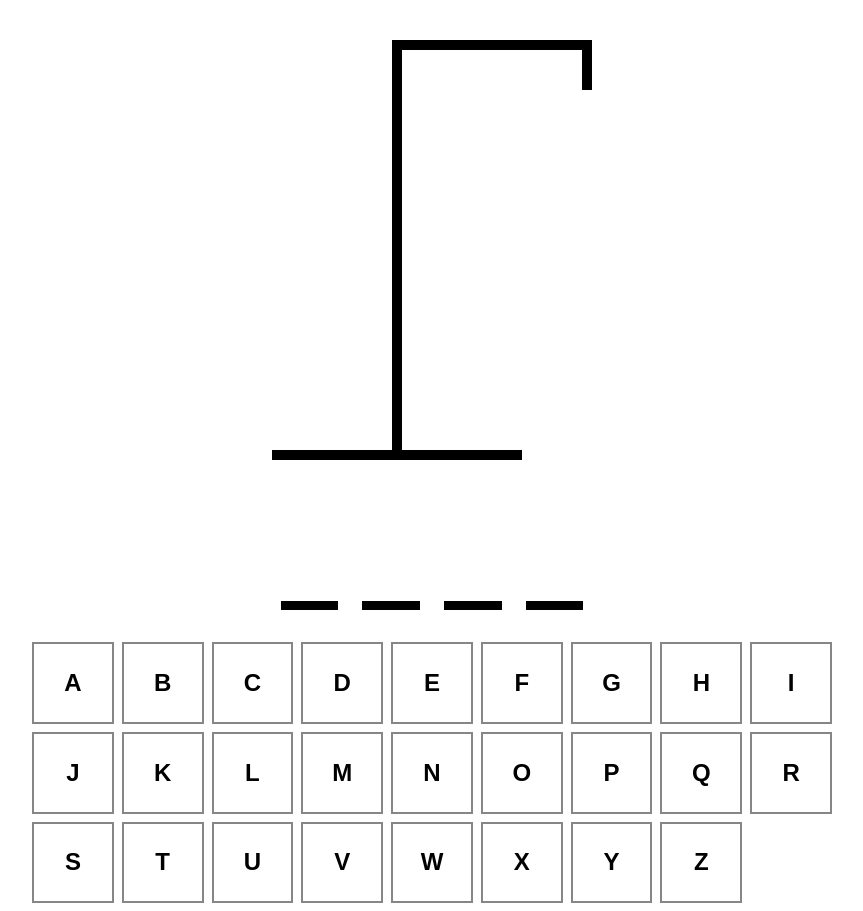
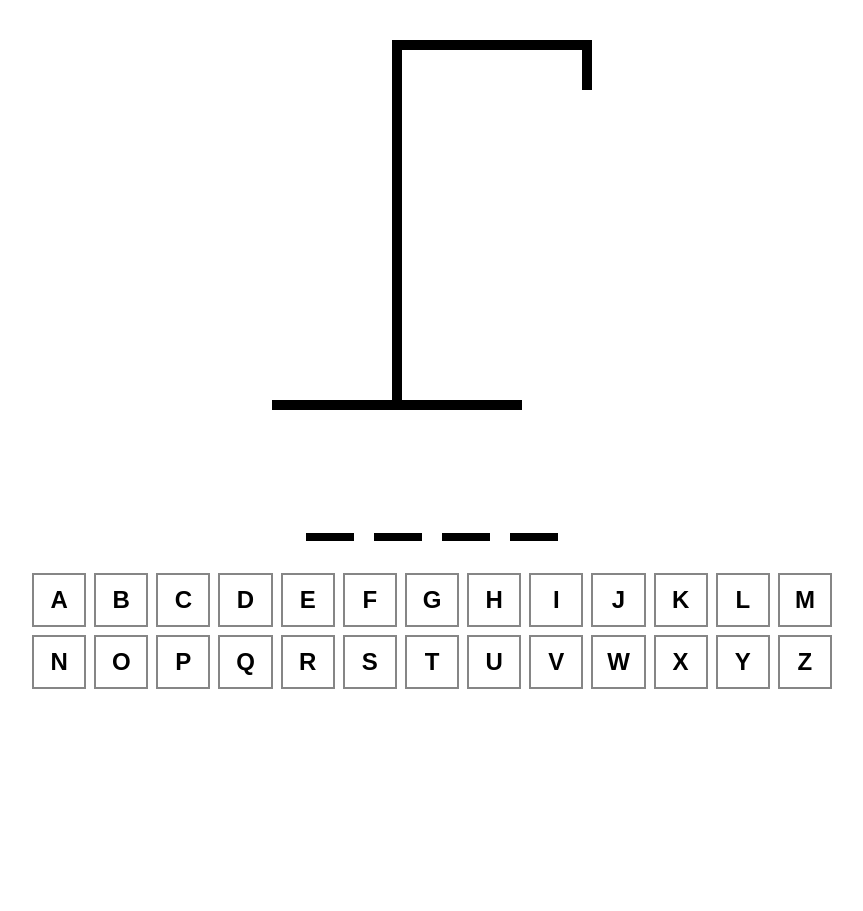
Before and after one commit to abebriones94/Hangman-React, a React (Vite) app: page / in a window 1280 px wide. Shown: the whole page, without its empty margins (208-1071 px from the left). After the commit the page ends 800 px from the top, so only its background shows below. Built offline with nearby package versions, Linux system fonts and the light colour scheme.

Commit message:
changed the size of a few variables

```diff
--- a/src/App.tsx
+++ b/src/App.tsx
@@ -86,8 +86,8 @@ function App() {
       }}
     >
       <div style={{ fontSize: "2rem", textAlign: "center" }}>
-        {isWinner && "You won! - Refresh to play again"}
-        {isLoser && "You lost! - Refresh to play again"}
+        {isWinner && "You won! - Press Enter to play again"}
+        {isLoser && "You lost! - Press Enter to play again"}
       </div>
       <HangmanDrawing numberOfGuesses={incorrectLetters.length} />
       <HangmanWord
--- a/src/HangmanDrawing.tsx
+++ b/src/HangmanDrawing.tsx
@@ -122,7 +122,7 @@ export function HangmanDrawing({ numberOfGuesses }: HangmanDrawingProps) {
       />
       <div
         style={{
-          height: "400px",
+          height: "350px",
           width: "10px",
           background: "black",
           marginLeft: "120px",
--- a/src/HangmanWord.tsx
+++ b/src/HangmanWord.tsx
@@ -14,7 +14,7 @@ export function HangmanWord({
       style={{
         display: "flex",
         gap: ".25em",
-        fontSize: "6rem",
+        fontSize: "5rem",
         fontWeight: "bold",
         textTransform: "uppercase",
         fontFamily: "monospace",
--- a/src/Keyboard.tsx
+++ b/src/Keyboard.tsx
@@ -46,7 +46,7 @@ export function Keyboard({
     <div
       style={{
         display: "grid",
-        gridTemplateColumns: "repeat(auto-fit, minmax(75px, 1fr))",
+        gridTemplateColumns: "repeat(auto-fit, minmax(50px, 2fr))",
         gap: ".5rem",
       }}
     >
```
